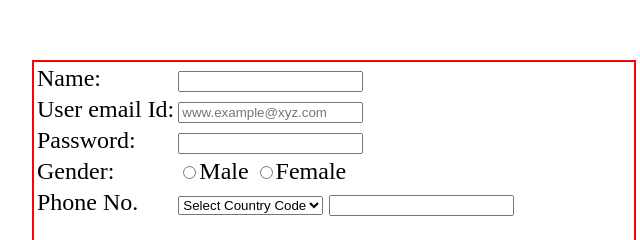
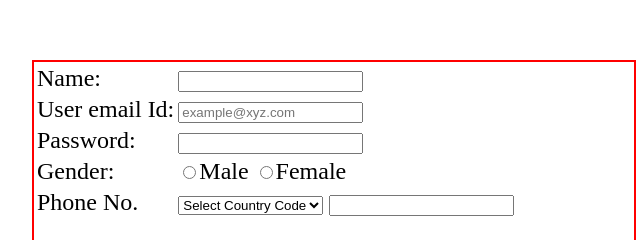
Before and after one commit to AnibarjaSikari/Test-Page-1, a plain HTML site: page index.html in a window 1280 px wide. Shown: the part 140-380 px from the top of the page, 306-946 px from the left. Drawn offline with Linux system fonts and the light colour scheme.

Commit message:
Update index.html

```diff
--- a/index.html
+++ b/index.html
@@ -15,7 +15,7 @@
 			</tr>
 			<tr>
 				<td>User email Id: </td>
-				<td><input type="email" placeholder="www.example@xyz.com" /></td>
+				<td><input type="email" placeholder="example@xyz.com" /></td>
 			</tr>
 			<tr>
 				<td>Password: </td>
```
